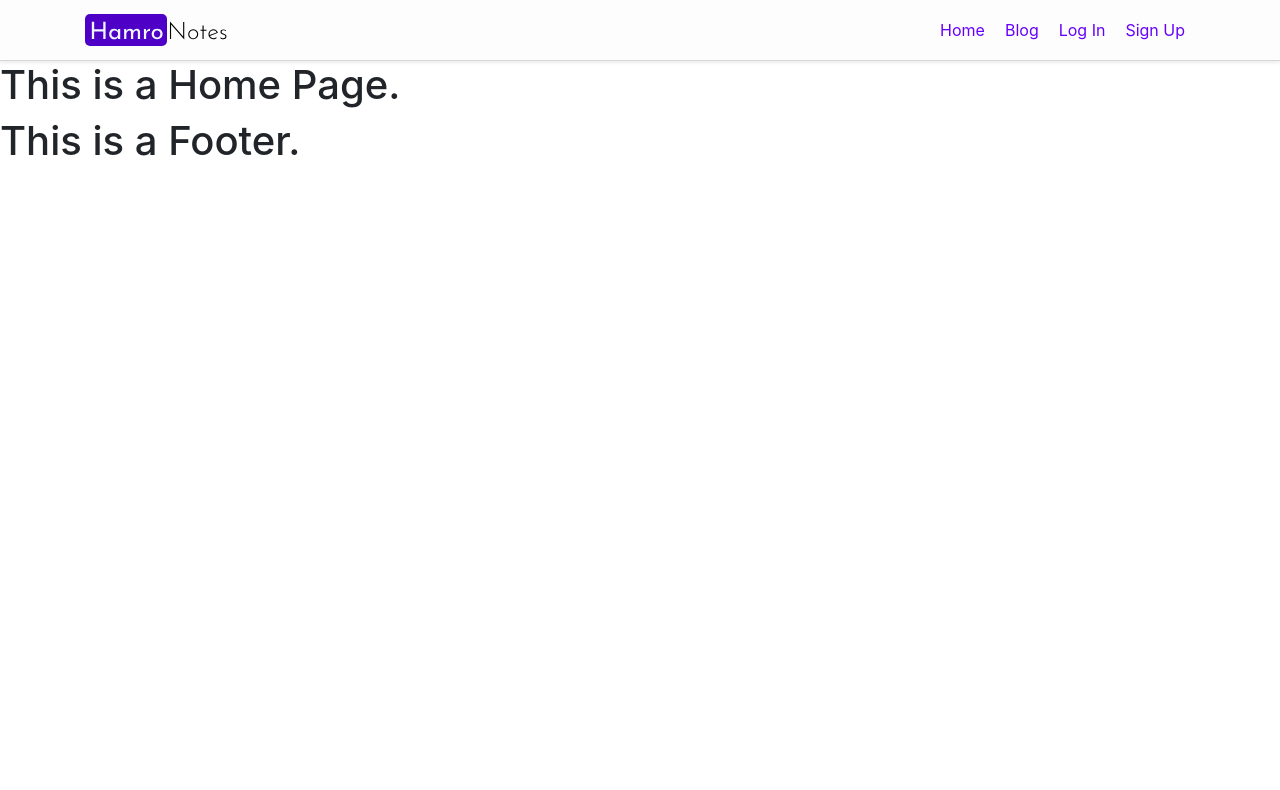
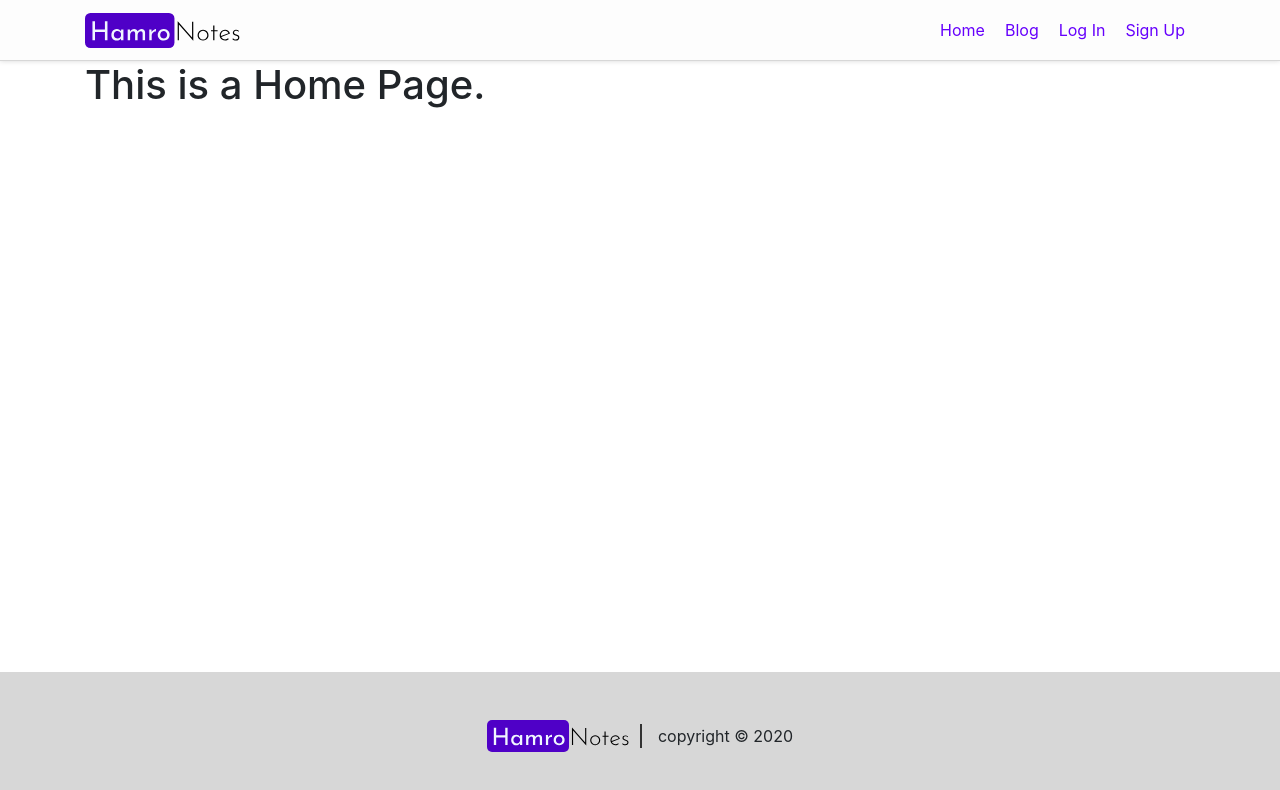
Before and after one commit to rajeshpandey2053/iw-major, a React (Create React App) app: page / in a window 1280 px wide. Shown: the top 790 px of the page. Built offline with nearby package versions, Linux system fonts and the light colour scheme.

Commit message:
feat:[footer] add and modify footer with styles

```diff
--- a/src/App.js
+++ b/src/App.js
@@ -7,12 +7,14 @@ import {BrowserRouter} from "react-router-dom";
 
 function App() {
     return (
-        <div>
+        <div className='body'>
             <BrowserRouter>
                 <NavBar/>
-                <main>
-                    <Routes/>
-                </main>
+                <div className='main-wrapper'>
+                    <main className='container'>
+                        <Routes/>
+                    </main>
+                </div>
                 <Footer/>
             </BrowserRouter>
         </div>
--- a/src/components/Footer/Footer.jsx
+++ b/src/components/Footer/Footer.jsx
@@ -1,11 +1,20 @@
 import React from "react";
 import './footer.scss'
+import logo from '../../images/Logo143x32.svg'
+import {Link} from "react-router-dom";
 
 
 const Footer = () => {
     return (
-        <footer>
-            <h1>This is a Footer.</h1>
+        <footer className='footer'>
+            <div className='footer-wrapper'>
+                <Link to='/'>
+                    <img src={logo} alt="Logo" className='footer-logo'/>
+                </Link>
+                <p>
+                    copyright &copy; 2020
+                </p>
+            </div>
         </footer>
     )
 }
--- a/src/components/Footer/footer.scss
+++ b/src/components/Footer/footer.scss
@@ -0,0 +1,20 @@
+footer.footer {
+  background: #d7d7d7;
+  position: absolute;
+  bottom: 0;
+  left: 0;
+  right: 0;
+  padding: 3rem 0;
+  .footer-wrapper {
+    display: flex;
+    align-items: center;
+    justify-content: center;
+    p {
+      margin-bottom: 0;
+      margin-left: 10px;
+      padding-left: 1rem;
+      border-left: #333333 2px solid;
+      font-size: 1rem;
+    }
+  }
+}
--- a/src/components/Navbar/navbar.scss
+++ b/src/components/Navbar/navbar.scss
@@ -11,6 +11,10 @@ nav.nav-main-wrapper {
     display: flex;
     align-items: center;
     justify-content: space-between;
+
+    div a .logo{
+      height: 35px;
+    }
 
     .nav-bar-links {
       display: flex;
--- a/src/index.css
+++ b/src/index.css
@@ -5,16 +5,19 @@
   box-sizing: border-box;
 }
 
-body {
-  margin: 0;
-  font-family: -apple-system, BlinkMacSystemFont, "Segoe UI", "Roboto", "Oxygen",
-    "Ubuntu", "Cantarell", "Fira Sans", "Droid Sans", "Helvetica Neue",
-    sans-serif;
-  -webkit-font-smoothing: antialiased;
-  -moz-osx-font-smoothing: grayscale;
+div.body {
+  position: relative;
+  display: flex;
+  flex-direction: column;
+  min-height: 100vh;
 }
 
 code {
   font-family: source-code-pro, Menlo, Monaco, Consolas, "Courier New",
     monospace;
 }
+
+.main-wrapper {
+  position: relative;
+  padding-bottom: 128px;
+}
```
